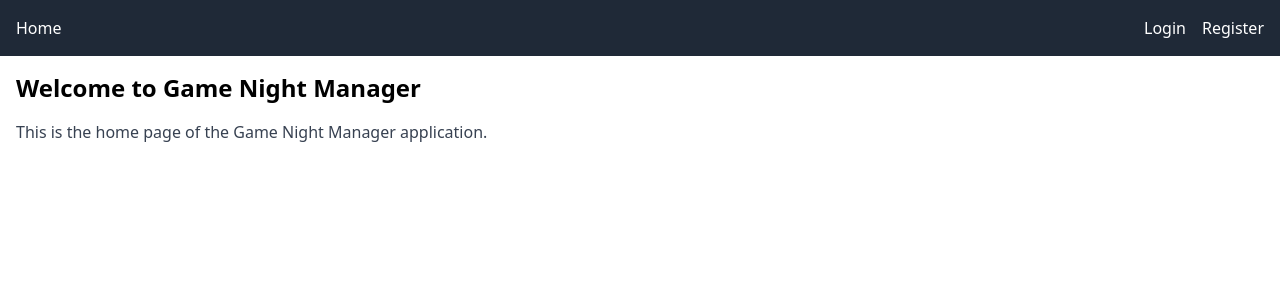
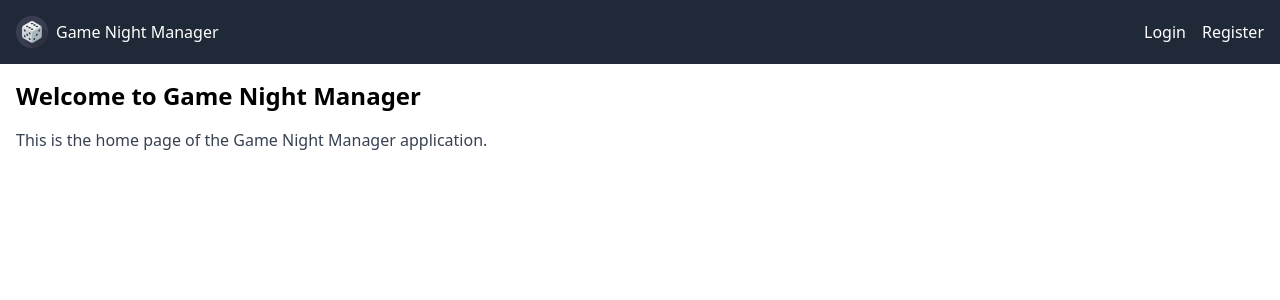
Before and after one commit to nszumowski/game-night-manager, a React (Vite) app in the folder frontend/: page / in a window 1280 px wide. Shown: the top 300 px of the page. Built offline with nearby package versions, Linux system fonts and the light colour scheme.

Commit message:
Add temp 'logo' to nav and favicon

```diff
--- a/frontend/index.html
+++ b/frontend/index.html
@@ -4,6 +4,7 @@
 <head>
   <meta charset="UTF-8" />
   <meta name="viewport" content="width=device-width, initial-scale=1.0" />
+  <link rel="icon" type="image/png" href="/die-icon.png" />
   <title>Game Night Manager</title>
 </head>
 
--- a/frontend/src/components/Navbar.jsx
+++ b/frontend/src/components/Navbar.jsx
@@ -4,10 +4,14 @@ import { Link } from 'react-router-dom';
 const Navbar = ({ isLoggedIn, setIsLoggedIn }) => {
   return (
     <nav className="bg-gray-800 p-4">
-      <div className="container mx-auto flex justify-between">
+      <div className="container mx-auto flex justify-between items-center">
+        <Link to="/" className="flex items-center flex-shrink-0">
+          <img src="/die-icon.png" alt="Game Night Manager Logo" className="h-8 w-8 mr-2" />
+          <span className="text-white hover:text-gray-300 whitespace-nowrap">Game Night Manager</span>
+        </Link>
         {/* Left side navigation */}
         <ul className="flex space-x-4 list-none p-0">
-          <li><Link to="/" className="text-white hover:text-gray-300">Home</Link></li>
+          {/* <li><Link to="/" className="text-white hover:text-gray-300">Home</Link></li> */}
           {isLoggedIn && <li><Link to="/games" className="text-white hover:text-gray-300">Games</Link></li>}
           {isLoggedIn && <li><Link to="/friends" className="text-white hover:text-gray-300">Friends</Link></li>}
         </ul>
```
Also changed, not shown: frontend/public/die-icon.png (added).
